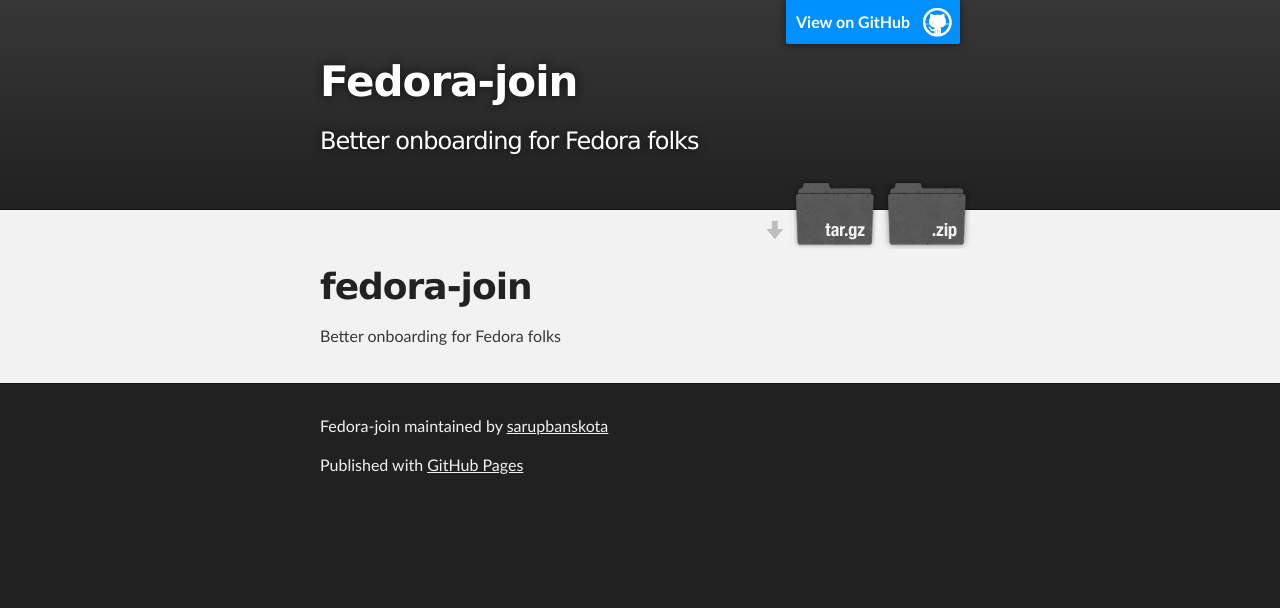
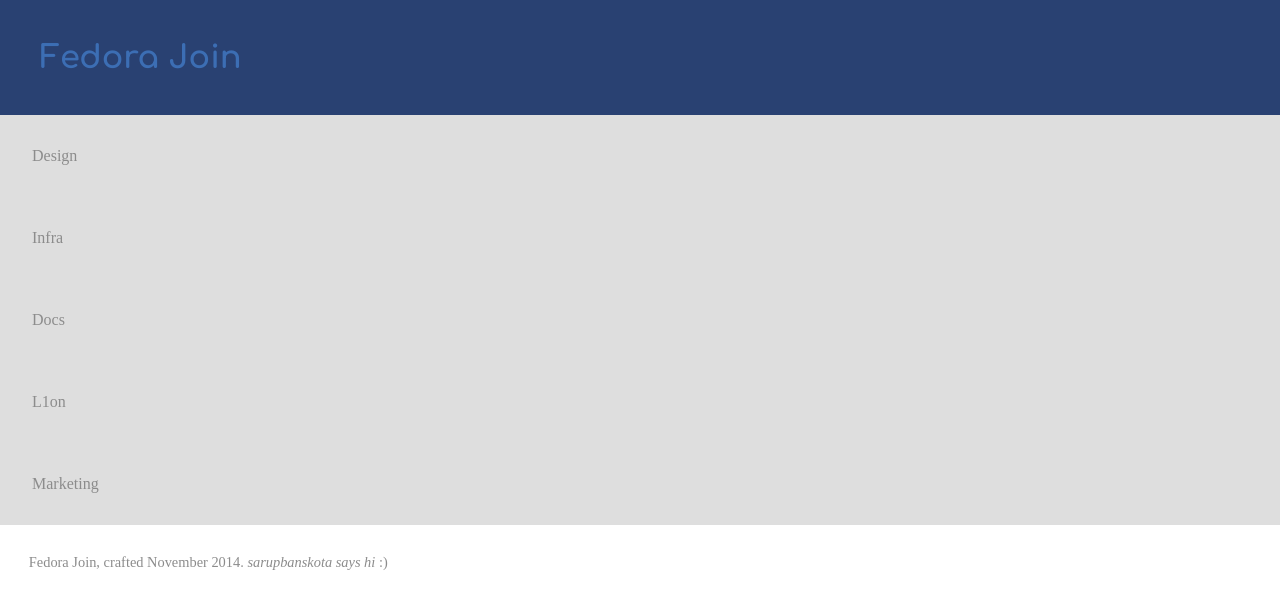
Before and after one commit to sarupbanskota/fedora-join, a plain HTML site: page index.html in a window 1280 px wide. Drawn offline with Linux system fonts and the light colour scheme.

Commit message:
change landing to index, gh-pages will recognize

```diff
--- a/index.html
+++ b/index.html
@@ -1,52 +1,25 @@
 <!DOCTYPE html>
 <html>
-
   <head>
-    <meta charset='utf-8'>
-    <meta http-equiv="X-UA-Compatible" content="chrome=1">
-    <meta name="description" content="Fedora-join : Better onboarding for Fedora folks">
-
-    <link rel="stylesheet" type="text/css" media="screen" href="stylesheets/stylesheet.css">
-
-    <title>Fedora-join</title>
+      <meta charset="utf-8">
+      <meta http-equiv="X-UA-Compatible" content="IE=edge,chrome=1">
+      <title>Join Fedora!</title>
+      <meta name="viewport" content="width=device-width">
+      <link rel="stylesheet" href="main.css">
   </head>
-
   <body>
-
-    <!-- HEADER -->
-    <div id="header_wrap" class="outer">
-        <header class="inner">
-          <a id="forkme_banner" href="https://github.com/sarupbanskota/fedora-join">View on GitHub</a>
-
-          <h1 id="project_title">Fedora-join</h1>
-          <h2 id="project_tagline">Better onboarding for Fedora folks</h2>
-
-            <section id="downloads">
-              <a class="zip_download_link" href="https://github.com/sarupbanskota/fedora-join/zipball/master">Download this project as a .zip file</a>
-              <a class="tar_download_link" href="https://github.com/sarupbanskota/fedora-join/tarball/master">Download this project as a tar.gz file</a>
-            </section>
-        </header>
-    </div>
-
-    <!-- MAIN CONTENT -->
-    <div id="main_content_wrap" class="outer">
-      <section id="main_content" class="inner">
-        <h1>
-<a id="fedora-join" class="anchor" href="#fedora-join" aria-hidden="true"><span class="octicon octicon-link"></span></a>fedora-join</h1>
-
-<p>Better onboarding for Fedora folks</p>
-      </section>
-    </div>
-
-    <!-- FOOTER  -->
-    <div id="footer_wrap" class="outer">
-      <footer class="inner">
-        <p class="copyright">Fedora-join maintained by <a href="https://github.com/sarupbanskota">sarupbanskota</a></p>
-        <p>Published with <a href="http://pages.github.com">GitHub Pages</a></p>
-      </footer>
-    </div>
-
-
-
+  	<header>
+  		<h1>Fedora Join</h1>
+  	</header>
+  	<article>
+  		<section> Design </section>
+  		<section> Infra </section>
+  		<section> Docs </section>
+  		<section> L1on </section>
+  		<section> Marketing</section>
+  	</article>
+  	<footer>
+  		Fedora Join, crafted November 2014. <em> sarupbanskota says hi</em> :)
+  	</footer>
   </body>
 </html>
```
Also changed, not shown: landing.html (deleted, +0 -25 lines).
